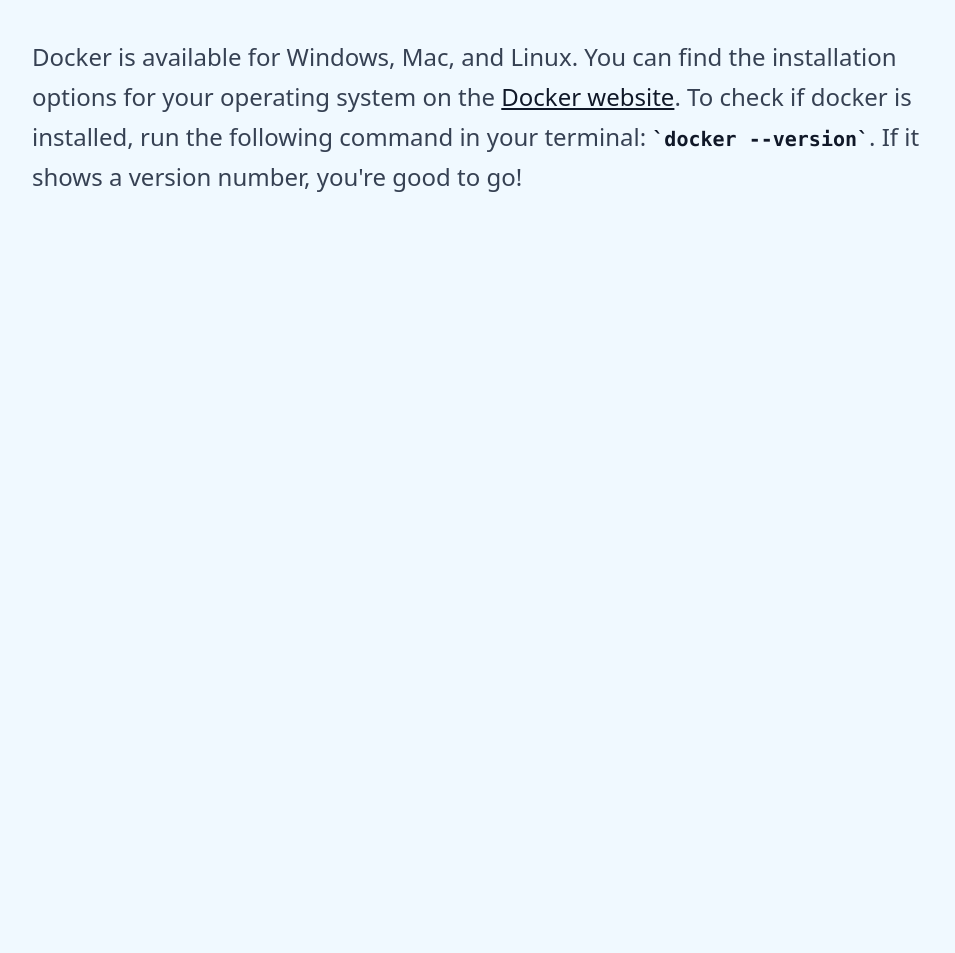
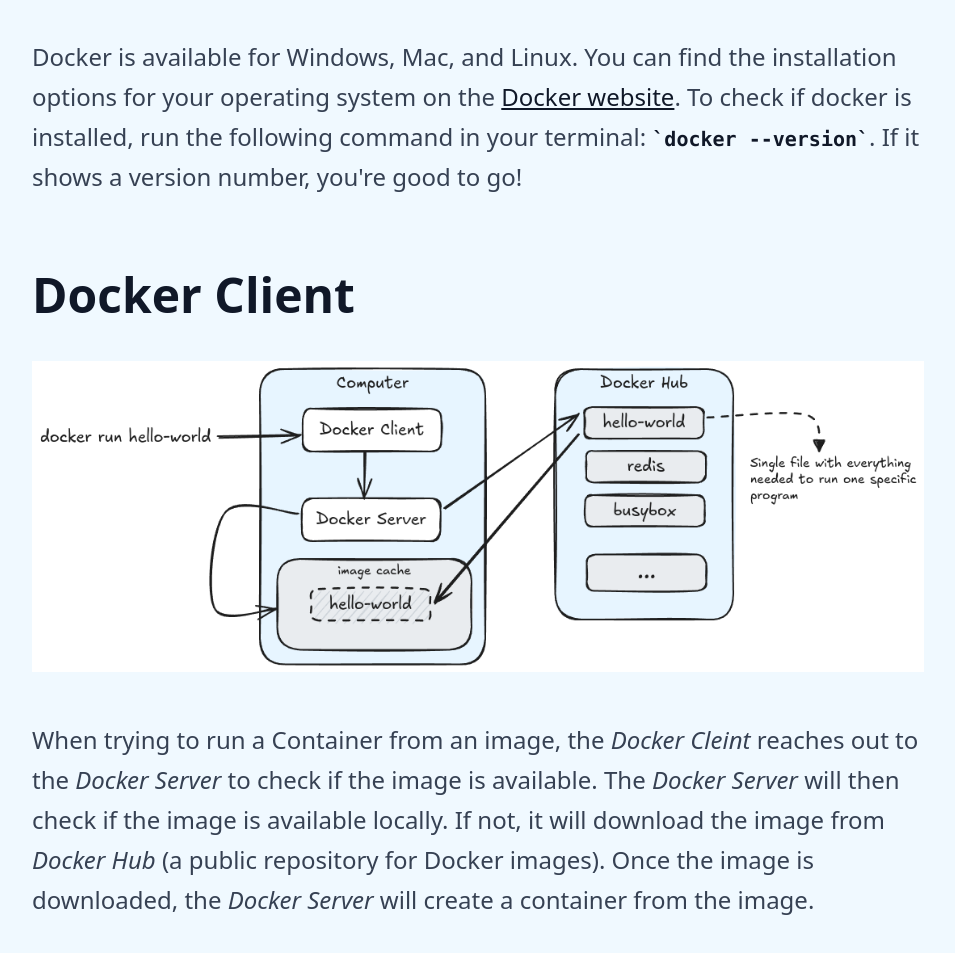
Before and after one commit to ThomasCode92/docker-k8s-complete-guide, an Astro site in the folder apps/docs/: page /blog/dive-into-docker in a window 1280 px wide. Shown: the part 2227-3180 px from the top of the page, without its empty margins (64-1019 px from the left). Before the commit the page ends 2504 px from the top, so only its background shows below. Built offline with nearby package versions, Linux system fonts and the light colour scheme; Astro itself is replaced by a stand-in of ours.

Commit message:
Using the Docker Client

```diff
--- a/apps/docs/src/content/posts/dive-into-docker.mdx
+++ b/apps/docs/src/content/posts/dive-into-docker.mdx
@@ -7,7 +7,8 @@
 ---
 
 import { Image } from "astro:assets";
-import diagram from "./diagrams/image-container.excalidraw.png";
+import image_container from "./diagrams/image-container.excalidraw.png";
+import docker_client from "./diagrams/docker-client.excalidraw.png";
 
 In this article, we'll explore Docker, its role in software development, and why
 it's widely used. We'll break down the concept of images and their relationship
@@ -31,7 +32,7 @@
 _Docker Compose_, among others. These tools work together to simplify
 containerized application development and deployment.
 
-<Image src={diagram} alt="image vs container" class="mx-auto" />
+<Image src={image_container} alt="image vs container" class="mx-auto" />
 
 ## Install Docker
 
@@ -40,3 +41,13 @@
 [Docker website](https://docs.docker.com/get-started/get-docker/). To check if
 docker is installed, run the following command in your terminal:
 `docker --version`. If it shows a version number, you're good to go!
+
+## Docker Client
+
+<Image src={docker_client} alt="docker client" class="mx-auto" />
+
+When trying to run a Container from an image, the _Docker Cleint_ reaches out to
+the _Docker Server_ to check if the image is available. The _Docker Server_ will
+then check if the image is available locally. If not, it will download the image
+from _Docker Hub_ (a public repository for Docker images). Once the image is
+downloaded, the _Docker Server_ will create a container from the image.
```
Also changed, not shown: apps/docs/src/content/posts/diagrams/docker-client.excalidraw.png (added).
